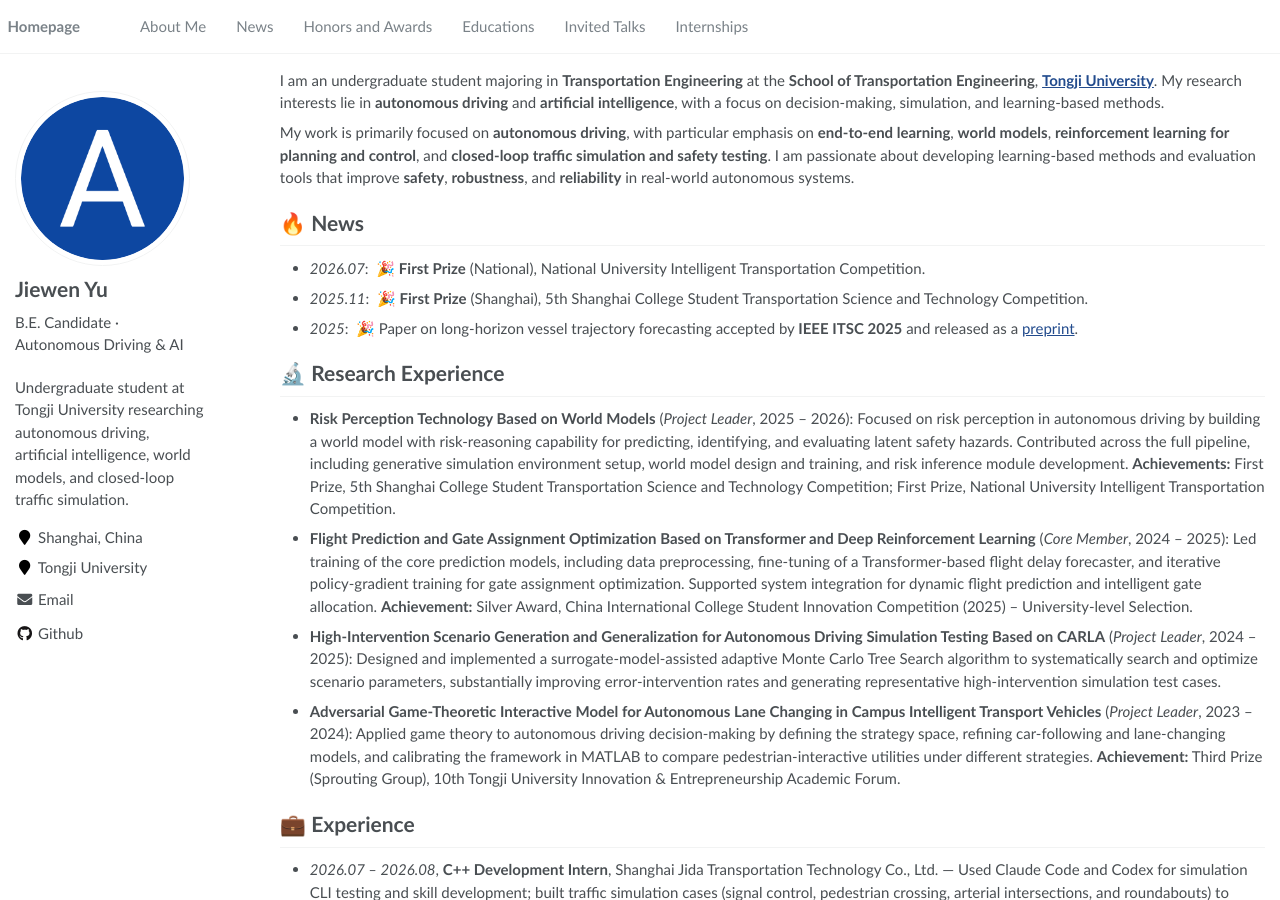
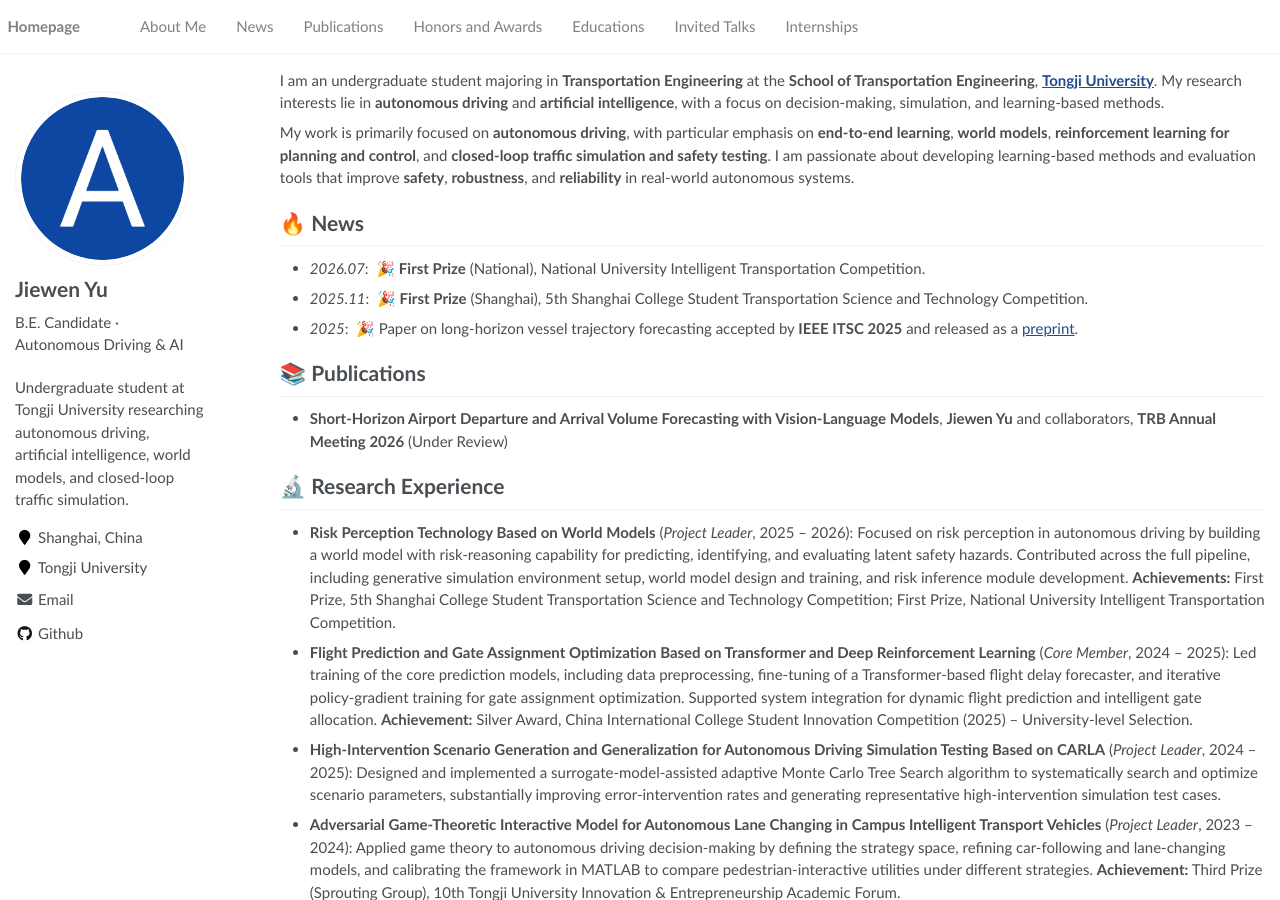
Before and after one commit to jieweny01/jieweny01.github.io, a Jekyll site: the page built from _pages/about.md, in a window 1280 px wide and 900 px high. Built offline with Jekyll 4.4.1, drawn with Linux system fonts in a browser that asks for light colours.

Commit message:
Add TRB paper to publications using Chinese resume title.
Co-authored-by: Cursor <cursoragent@cursor.com>

```diff
--- a/_data/navigation.yml
+++ b/_data/navigation.yml
@@ -5,6 +5,9 @@ main:
 
   - title: "News"
     url: "/#-news"
+
+  - title: "Publications"
+    url: "/#-publications"
 
   - title: "Honors and Awards"
     url: "/#-honors-and-awards"
--- a/_pages/about.md
+++ b/_pages/about.md
@@ -18,6 +18,11 @@ My work is primarily focused on **autonomous driving**, with particular emphasis
 - *2026.07*: &nbsp;🎉 **First Prize** (National), National University Intelligent Transportation Competition.
 - *2025.11*: &nbsp;🎉 **First Prize** (Shanghai), 5th Shanghai College Student Transportation Science and Technology Competition.
 - *2025*: &nbsp;🎉 Paper on long-horizon vessel trajectory forecasting accepted by **IEEE ITSC 2025** and released as a [preprint](https://arxiv.org/abs/2606.08633).
+
+
+# 📚 Publications
+
+- **Short-Horizon Airport Departure and Arrival Volume Forecasting with Vision-Language Models**, **Jiewen Yu** and collaborators, **TRB Annual Meeting 2026** (Under Review)
 
 
 # 🔬 Research Experience
```
